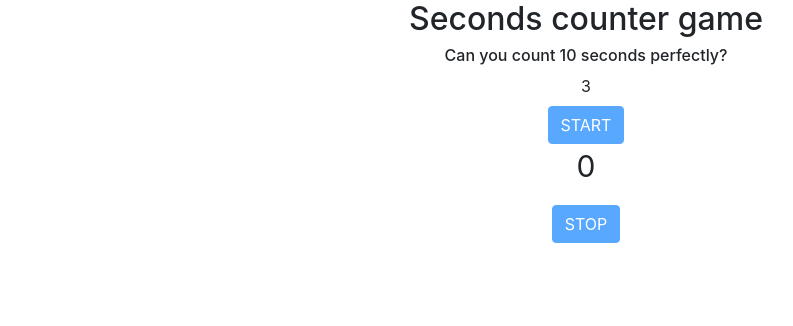
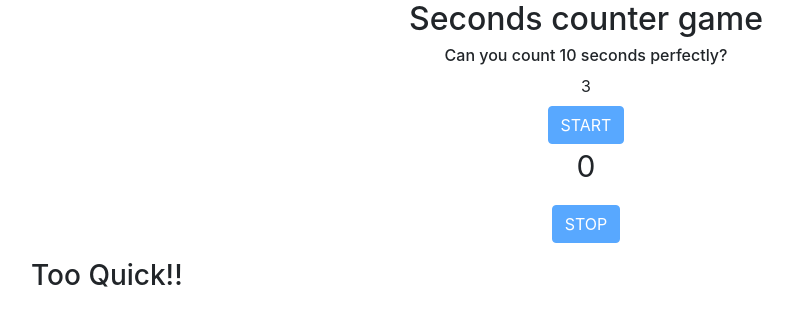
Before and after one commit to hellowhirl/react-seconds-counter-game, a React (Create React App) app: page / in a window 1280 px wide. Both pictures are taken after a click on the button "START". Shown: the top 326 px of the page, without its empty margins (54-847 px from the left). Built offline with nearby package versions, Linux system fonts and the light colour scheme.

Commit message:
add winning and losing conditions

```diff
--- a/src/App.js
+++ b/src/App.js
@@ -50,6 +50,11 @@ class App extends Component {
     this.intervalID = setInterval(() => this.tick(), 10);
   };
 
+  clockStop = () => {
+    clearInterval(this.intervalID);
+    this.setState({ secondsCountingStarted: false });
+  };
+
   addClasses = () => {
     let base = "row justify-content-md-center gameCounter ";
     return (base += this.state.secondsCountingStarted ? "fade-out" : "");
@@ -77,14 +82,22 @@ class App extends Component {
             {this.state.gameStarted && (
               <button
                 className="btn btn-primary mt-3 mb-3"
-                onClick={() => clearInterval(this.intervalID)}
+                onClick={() => this.clockStop()}
                 disabled={this.state.secondsCountingStarted ? "" : "disabled"}
               >
                 STOP
               </button>
             )}
           </div>
-          {this.state.time > 3 && this.state.time < 5 && <h3>Testing</h3>}
+          {!this.state.secondsCountingStarted &&
+            this.state.time >= 9 &&
+            this.state.time <= 11 && <h3>Excellent!</h3>}
+          {this.state.gameStarted &&
+            !this.state.secondsCountingStarted &&
+            this.state.time < 9 && <h3>Too Quick!!</h3>}
+          {!this.state.secondsCountingStarted && this.state.time > 11 && (
+            <h3>T o o _ S l o w . . .</h3>
+          )}
         </div>
       </div>
     );
```
